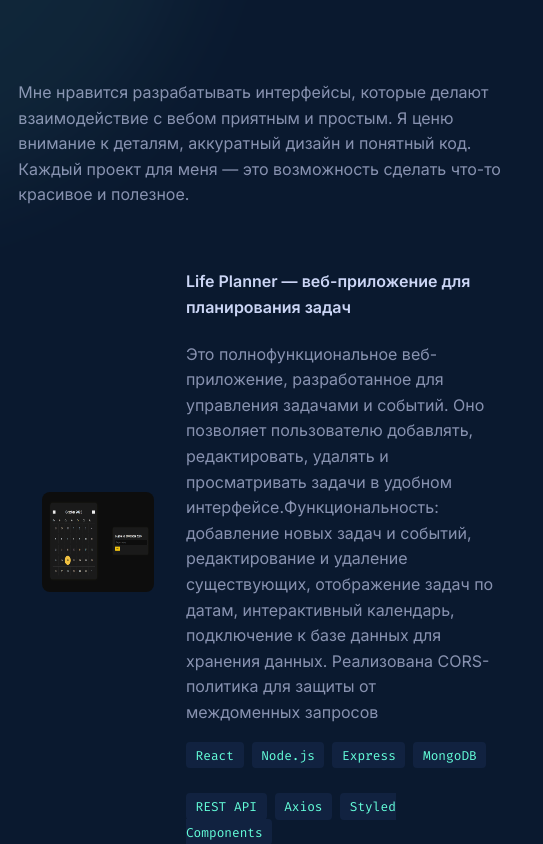
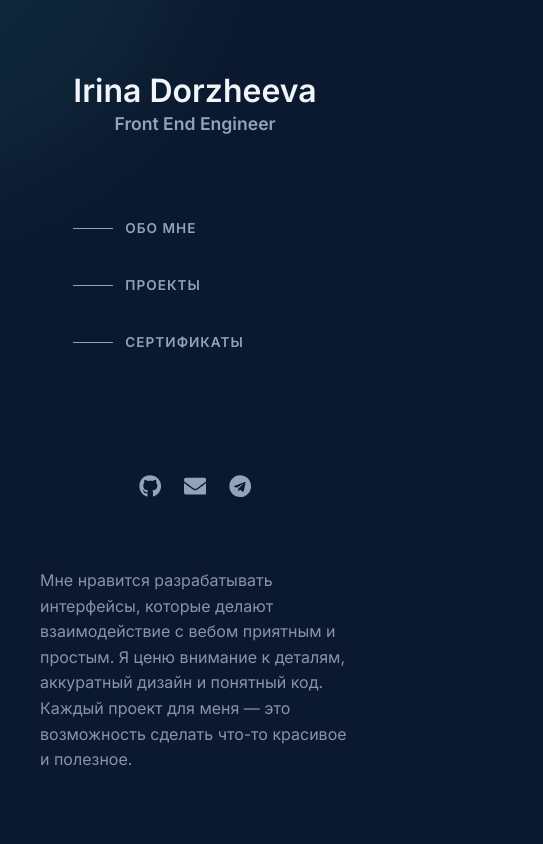
Before and after one commit to irisha98/MyPortfolio, a React (Create React App) app: page / in a window 390 px wide. Shown: the top 844 px of the page, 543 px wide, since content can reach past the window. Built offline with nearby package versions, Linux system fonts and the light colour scheme.

Commit message:
добавлена мобильная адаптация

```diff
--- a/src/About.js
+++ b/src/About.js
@@ -1,7 +1,7 @@
 function About() {
   return (
     <section id="about">
-      <p>Мне нравится разрабатывать интерфейсы, которые делают взаимодействие с вебом приятным и простым. Я ценю внимание к деталям, аккуратный дизайн и понятный код. Каждый проект для меня — это возможность сделать что-то красивое и полезное.</p>
+      <p className="project-content">Мне нравится разрабатывать интерфейсы, которые делают взаимодействие с вебом приятным и простым. Я ценю внимание к деталям, аккуратный дизайн и понятный код. Каждый проект для меня — это возможность сделать что-то красивое и полезное.</p>
     </section>
   );
 }
--- a/src/App.css
+++ b/src/App.css
@@ -19,6 +19,7 @@ p{
 .container {
   display: flex;
   justify-content: center;
+  flex-wrap: wrap;
   align-items: flex-start;
   max-width: 1200px;
   margin: 0 auto;
@@ -26,20 +27,11 @@ p{
   gap: 4rem;
 }
 
-
-.sidebar {
-  position: fixed;
-  top: 4rem;
-  left: calc(50% - 600px + 2rem);
-  width: 30%;
-  height: calc(100vh - 8rem);
-}
-
 .main-content {
   margin-left: 45%;
   flex: 1;
+  flex-wrap: wrap;
 }
-
 
 a, button, .clickable {
   cursor: pointer;
@@ -63,7 +55,6 @@ a:hover, button:hover, .clickable:hover {
   mix-blend-mode: screen;
   filter: blur(40px);
 }
-
 
 /* ----------РАЗДЕЛ С ПРОЕКТАМИ---------- */
 
@@ -93,7 +84,6 @@ a {
 }
 
 .project-image {
-  width: 100%;
   border-radius: 8px;
   transition: transform 0.3s ease;
 }
@@ -113,6 +103,7 @@ a {
 }
 
 .tags span {
+  flex-wrap: wrap;
   background-color: #112240;
   color: #64ffda;
   padding: 0.3rem 0.6rem;
@@ -123,6 +114,13 @@ a {
 
 /* ----------------ССЫЛКИ----------------- */
 
+.sidebar {
+  position: fixed;
+  top: 4rem;
+  left: calc(50% - 600px + 2rem);
+  width: 30%;
+  height: calc(100vh - 8rem);
+}
 
 .sidebar-name {
   font-size: 70px;
@@ -137,14 +135,6 @@ a {
   color: #94a3b8;
   margin-top: 0.2rem;
   margin-bottom: 0.8rem;
-}
-
-.sidebar__description {
-  font-size: 0.95rem;
-  color: #94a3b8;
-  line-height: 1.6;
-  margin-bottom: 2.5rem;
-  max-width: 250px;
 }
 
 .sidebar__menu {
@@ -195,6 +185,7 @@ a {
 
 .contacts {
   display: flex;
+  flex-wrap: wrap;
   gap: 1.4rem;
   align-items: center;
   justify-content: flex-start;
@@ -207,7 +198,7 @@ a {
 }
 
 .contacts a:hover {
-  color: #818cf8; /* мягкий фиолетовый, как у Brittany */
+  color: #818cf8;
   transform: translateY(-3px);
 }
 
@@ -224,12 +215,11 @@ a {
 .slider-wrapper {
   max-width: 500px;
   margin: 50px auto 0;
-
-
-
+  flex-wrap: wrap;
 }
 
 .slide-image {
+  flex-wrap: wrap;
   width: 70%;
   max-width: 400px;
   height: 250px;
@@ -238,3 +228,165 @@ a {
   margin: 0 auto;
   box-shadow: 0 8px 20px rgba(0, 0, 0 ,0.08);
 }
+
+
+
+
+
+
+
+/* ----------------АДАПТАЦИЯ-------------------- */
+
+/* @media (max-width: 900px) {
+
+  .container {
+    flex-direction: column;
+    padding: 2rem 1rem;
+  }
+
+
+  .main-content {
+    margin-top: 0;
+    margin-left: 0;
+    width: 100%;
+  }
+
+  .project-content{
+    flex-direction: column;
+
+  }
+
+  .sidebar-name {
+    font-size: 20px;
+    text-align: center;
+  }
+
+  .sidebar__title {
+    text-align: center;
+  }
+
+  .contacts {
+    justify-content: center;
+    margin-top: 1rem;
+  }
+
+   .sidebar {
+    position: relative;
+    top: 0;
+    left: 0;
+    width: 100%;
+    height: 400px;
+    display: flex;
+    flex-direction: column;
+    align-items: center;
+    text-align: center;
+
+  }
+  .sidebar-name {
+    font-size: 2.5rem;
+  }
+  .sidebar__menu {
+    display: flex;
+    flex-direction: column;
+    gap: 1rem;
+    margin-top: 1rem;
+  }
+
+}
+
+
+@media (max-width: 1200px) and (min-width: 901px) {
+  .container {
+    flex-direction: row;
+    justify-content: space-between;
+    padding: 2rem;
+    gap: 2rem;
+  }
+
+  .sidebar {
+    position: fixed;
+    top: 2rem;
+    left: 1.5rem;
+    width: 35%;
+    height: calc(100vh - 4rem);
+  }
+
+  .main-content {
+    margin-left: 40%;
+    padding: 1rem;
+  }
+
+  .sidebar-name {
+    font-size: 3rem;
+  }
+
+  .sidebar__title {
+    font-size: 1rem;
+  }
+
+  .project-content {
+    flex-direction: column;
+    align-items: flex-start;
+  }
+
+  .project-image {
+    width: 90%;
+  }
+} */
+
+@media (max-width: 1200px) {
+  .container {
+    flex-direction: column;
+    padding: 2rem 1rem;
+  }
+
+  .main-content {
+    margin-top: 0;
+    margin-left: 0;
+    width: 100%;
+  }
+
+  .project-content {
+    flex-direction: column;
+  }
+
+  .sidebar {
+    position: relative;
+    top: 0;
+    left: 0;
+    width: 100%;
+    height: 400px;
+    display: flex;
+    flex-direction: column;
+    align-items: center;
+    text-align: center;
+    padding: 1rem 0;
+  }
+
+  .sidebar-name {
+    font-size: 2.5rem;
+    text-align: center;
+  }
+
+  .sidebar__title {
+    text-align: center;
+  }
+
+  .sidebar__menu {
+    display: flex;
+    flex-direction: column;
+    gap: 1rem;
+    margin-top: 1rem;
+  }
+
+  .contacts {
+    justify-content: center;
+    margin-top: 1rem;
+  }
+
+}
+@media (max-width: 768px) {
+  .sidebar-name {
+    font-size: 2rem;
+  }
+}
--- a/src/App.js
+++ b/src/App.js
@@ -1,9 +1,11 @@
 
 import About from './About';
 import './App.css';
+
 import CertificatesShow from './CertificatesShow'
 import CursorGlow from './CursorGlow';
 import Footer from './Footer';
+
 import Projects from './Projects';
 import Sidebar from './Sidebar';
 
@@ -11,13 +13,16 @@ function App() {
   return (
     <div className="container">
       <CursorGlow />
-      <Sidebar />
+
+         <Sidebar />
+
       <main className="main-content">
-      <About />
-      <Projects />
-      <CertificatesShow />
+        <About />
+        <Projects />
+        <CertificatesShow />
+
+      </main>
       <Footer />
-      </main>
     </div>
   );
 }
--- a/src/Footer.js
+++ b/src/Footer.js
@@ -1,7 +1,8 @@
-const Footer = () => (
-  <p>
-    Сайт создан на React и размещён на Netlify. Дизайн вдохновлён портфолио Brittany Chiang.
-  </p>
-);
-
+function Footer() {
+    return(
+        <div className="footer">
+            <p>2025г. +7(925) 015-63-79</p>
+        </div>
+    )
+}
 export default Footer;
--- a/src/Projects.js
+++ b/src/Projects.js
@@ -5,7 +5,7 @@ function Projects() {
         <a href="https://planner-react-backend-frontend.netlify.app/" target="_blank" rel="noopener noreferrer">
           <div className="project-content">
               <div className="project-image-wrapper">
-                 <img src="/image.png" alt="Screenshot of Spotify Connected App" className="project-image" width="250px" height="100px"/>
+                 <img src="/image.png" alt="Screenshot of Spotify Connected App" className="project-image" width="250px" height="150px"/>
               </div>
               <div className="project-text">
                  <h4>Life Planner — веб-приложение для планирования задач</h4>
@@ -29,7 +29,7 @@ function Projects() {
         <a href="https://redux-menu-restaurant-app.netlify.app/" target="_blank" rel="noopener noreferrer">
           <div className="project-content">
               <div className="project-image-wrapper">
-                 <img src="/image2.png" alt="Screenshot of Spotify Connected App" className="project-image" width="250px" height="100px"/>
+                 <img src="/image2.png" alt="Screenshot of Spotify Connected App" className="project-image" width="250px" height="150px"/>
               </div>
               <div className="project-text">
                  <h4>Redux Menu Restaurant App — интерактивное меню ресторана</h4>
@@ -47,7 +47,7 @@ function Projects() {
          <a href="https://to-do-listyellow.netlify.app/" target="_blank" rel="noopener noreferrer">
           <div className="project-content">
               <div className="project-image-wrapper">
-                 <img src="/image3.png" alt="Screenshot of Spotify Connected App" className="project-image" width="250px" height="100px"/>
+                 <img src="/image3.png" alt="Screenshot of Spotify Connected App" className="project-image" width="250px" height="150px"/>
               </div>
               <div className="project-text">
                  <h4>SelfCare To-Do List — минималистичный список задач</h4>
@@ -65,7 +65,7 @@ function Projects() {
          <a href="https://sprightly-crostata-3b2e15.netlify.app/" target="_blank" rel="noopener noreferrer">
           <div className="project-content">
               <div className="project-image-wrapper">
-                 <img src="/image4.png" alt="Screenshot of Spotify Connected App" className="project-image" width="250px" height="100px"/>
+                 <img src="/image4.png" alt="Screenshot of Spotify Connected App" className="project-image" width="250px" height="150px"/>
               </div>
               <div className="project-text">
                  <h4>Weather App — простое приложение прогноза погоды</h4>
@@ -83,7 +83,7 @@ function Projects() {
          <a href="https://remarkable-salmiakki-18e711.netlify.app/" target="_blank" rel="noopener noreferrer">
           <div className="project-content">
               <div className="project-image-wrapper">
-                 <img src="/image5.png" alt="Screenshot of Spotify Connected Ap" className="project-image" width="250px" height="100px"/>
+                 <img src="/image5.png" alt="Screenshot of Spotify Connected Ap" className="project-image" width="250px" height="150px"/>
               </div>
               <div className="project-text">
                  <h4>Split the Bill App — калькулятор разделения счёта</h4>
@@ -100,7 +100,7 @@ function Projects() {
         <a href="https://regal-pithivier-ef0551.netlify.app/" target="_blank" rel="noopener noreferrer">
           <div className="project-content">
               <div className="project-image-wrapper">
-                 <img src="/image6.png" alt="Screenshot of Spotify Connected Ap" className="project-image" width="250px" height="100px"/>
+                 <img src="/image6.png" alt="Screenshot of Spotify Connected Ap" className="project-image" width="250px" height="150px"/>
               </div>
               <div className="project-text">
                  <h4>Guess the Number Game — игра на угадывание числа</h4>
@@ -116,7 +116,7 @@ function Projects() {
         <a href="https://effulgent-puffpuff-f09940.netlify.app/" target="_blank" rel="noopener noreferrer">
           <div className="project-content">
               <div className="project-image-wrapper">
-                 <img src="/image7.png" alt="Screenshot of Spotify Connected Ap" className="project-image" width="250px" height="100px"/>
+                 <img src="/image7.png" alt="Screenshot of Spotify Connected Ap" className="project-image" width="250px" height="150px"/>
               </div>
               <div className="project-text">
                  <h4>New Year Countdown App — обратный отсчёт до праздника</h4>
@@ -132,7 +132,7 @@ function Projects() {
         <a href="https://celadon-horse-6398d9.netlify.app/#" target="_blank" rel="noopener noreferrer">
           <div className="project-content">
               <div className="project-image-wrapper">
-                 <img src="/image8.png" alt="Screenshot of Spotify Connected Ap" className="project-image" width="250px" height="100px"/>
+                 <img src="/image8.png" alt="Screenshot of Spotify Connected Ap" className="project-image" width="250px" height="150px"/>
               </div>
               <div className="project-text">
                  <h4>Specter Law Landing Page — лендинг юридической фирмы</h4>
```
